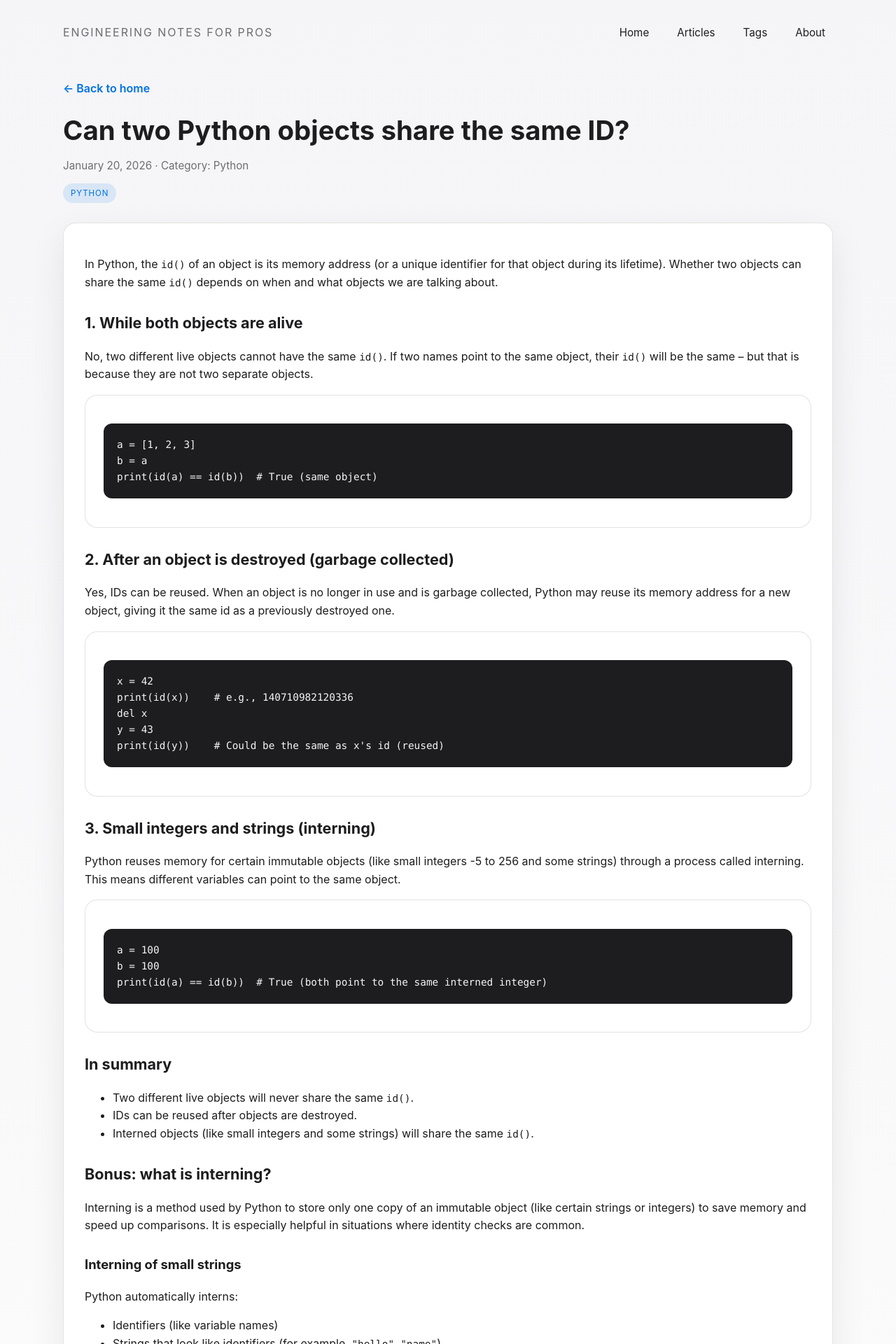
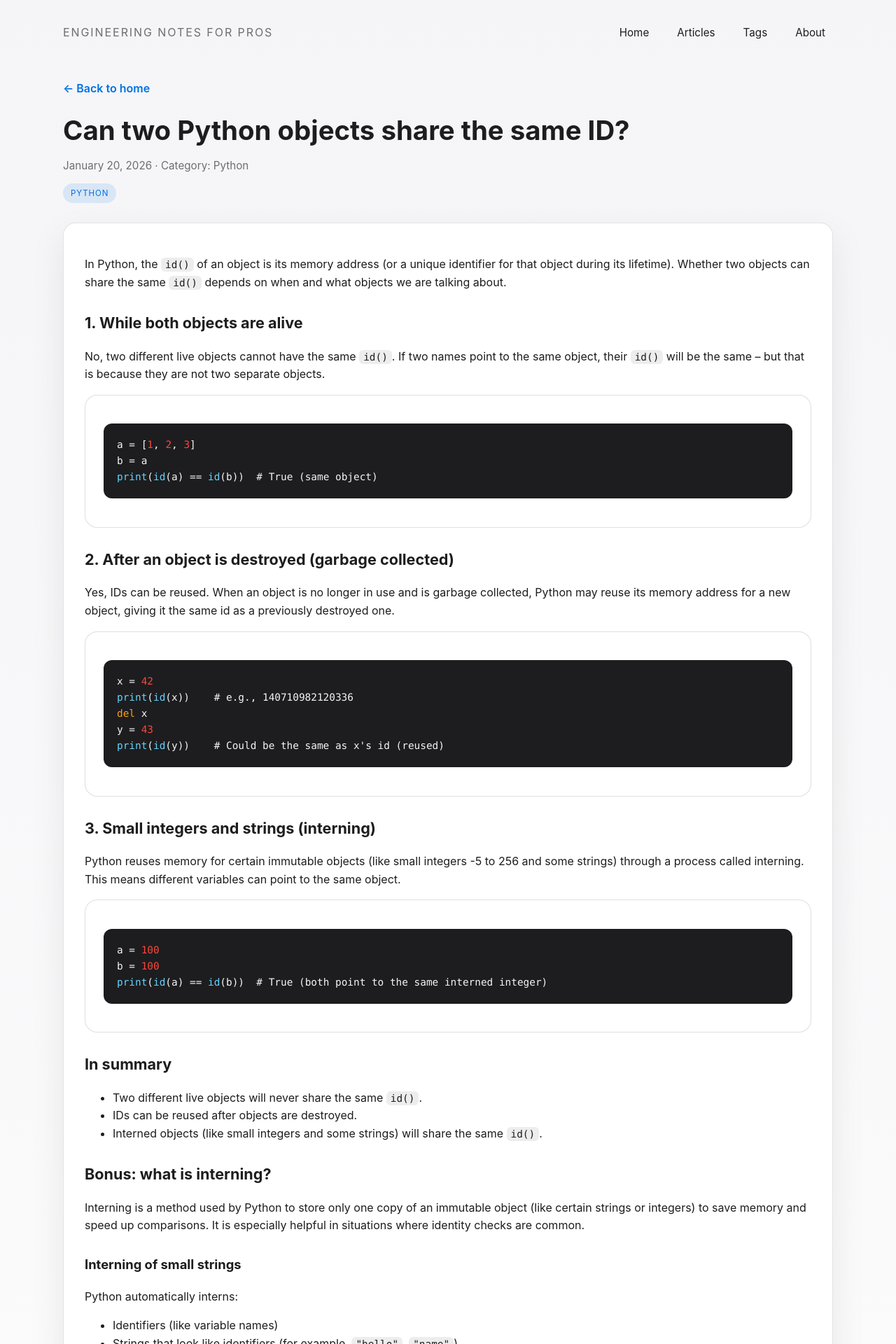
Before and after one commit to 1st/1st.github.io, a Jekyll site: the page built from _posts/2026-01-20-can-two-python-objects-share-the-same-id.md, in a window 1280 px wide. Shown: the top 1920 px of the page at 70% size. Built offline with Jekyll 4.4.1, drawn with Linux system fonts in a browser that asks for light colours; some web fonts are replaced.

Commit message:
Syntax highlighting styles added (code blocks + inline code)

```diff
--- a/assets/css/style.css
+++ b/assets/css/style.css
@@ -314,6 +314,36 @@ a:hover {
   font-size: 0.9rem;
 }
 
+.content pre code {
+  color: inherit;
+}
+
+.content .highlight,
+.content pre {
+  border: 1px solid rgba(29, 29, 31, 0.14);
+}
+
+.content code {
+  background: rgba(29, 29, 31, 0.08);
+  padding: 2px 6px;
+  border-radius: 6px;
+}
+
+.content pre code {
+  background: transparent;
+  padding: 0;
+}
+
+.content .highlight .c { color: #9da2a8; }
+.content .highlight .k { color: #ff9f0a; }
+.content .highlight .o { color: #f5f5f7; }
+.content .highlight .s { color: #34c759; }
+.content .highlight .mi { color: #ff453a; }
+.content .highlight .nf { color: #64d2ff; }
+.content .highlight .nc { color: #bf5af2; }
+.content .highlight .nt { color: #ff9f0a; }
+.content .highlight .na { color: #64d2ff; }
+
 .content code {
   font-family: "SF Mono", ui-monospace, SFMono-Regular, Menlo, monospace;
   font-size: 0.9rem;
```
